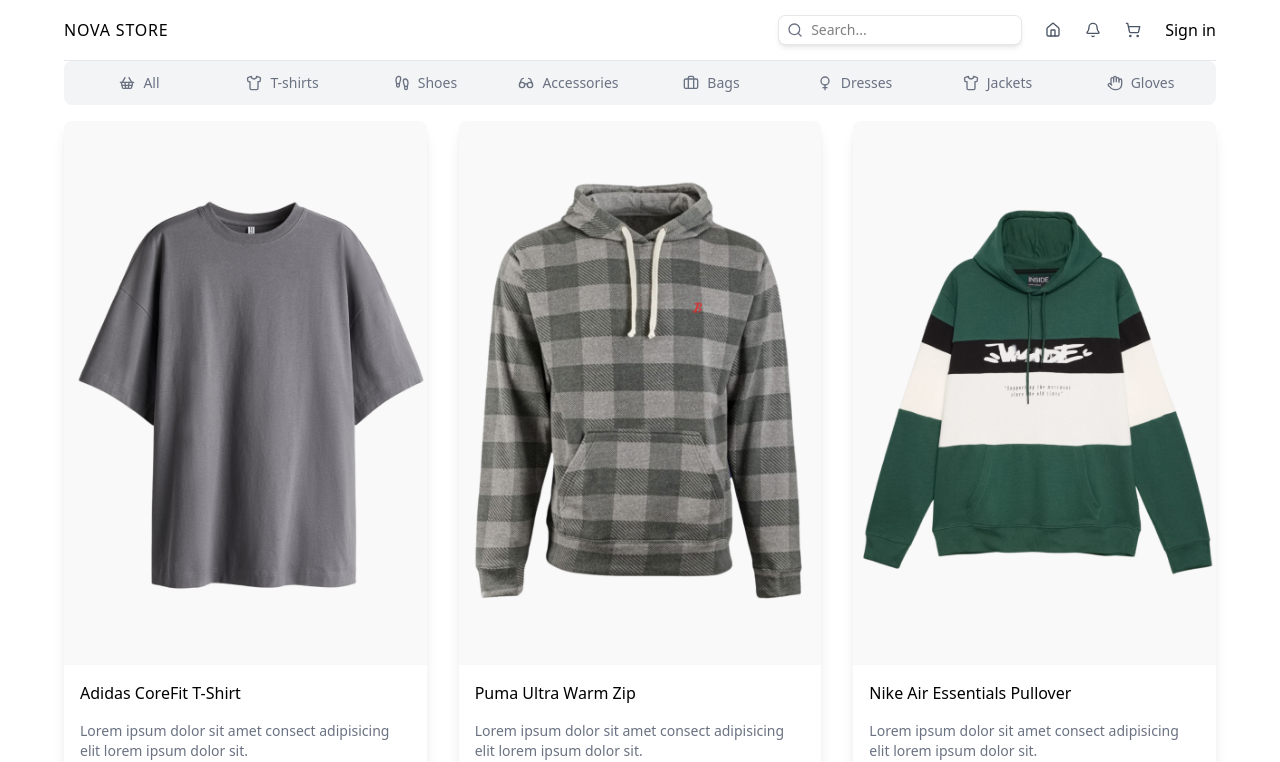
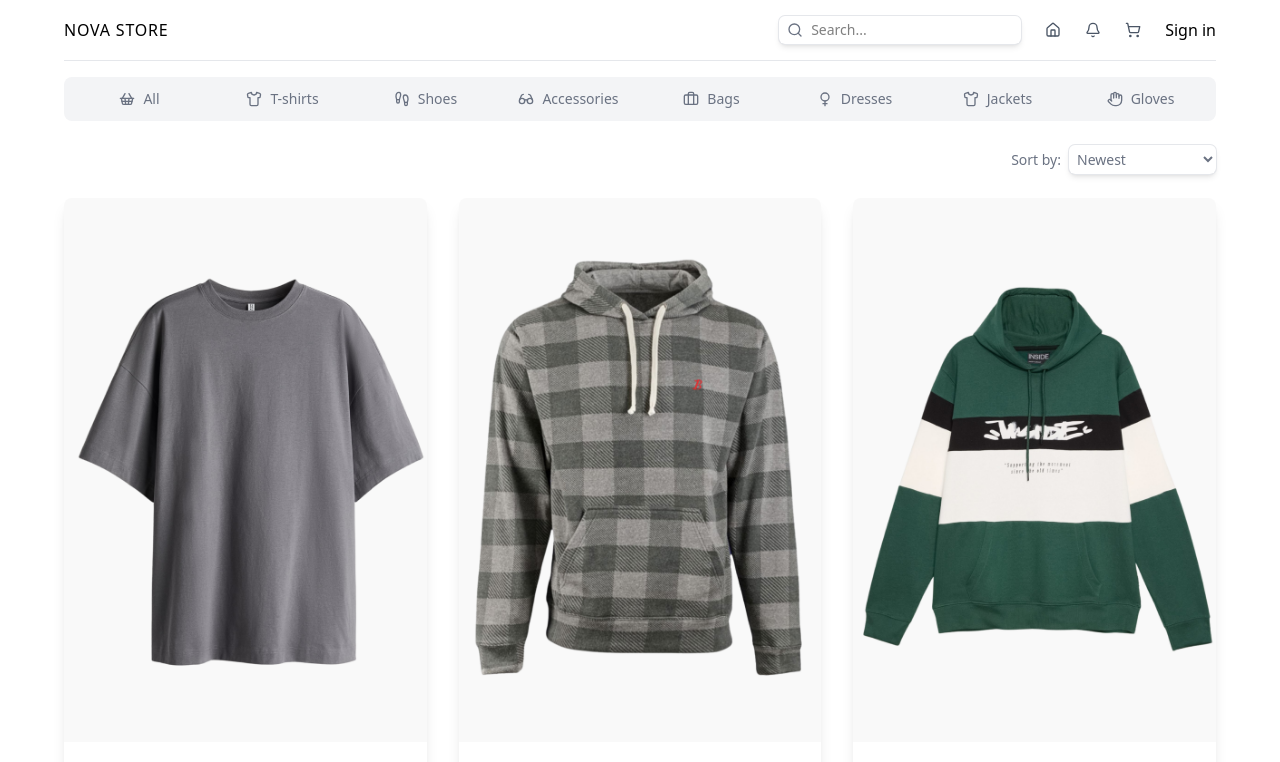
Before and after one commit to CleverCoder03/ecommerce-ui, a Next.js app: page /products in a window 1280 px wide. Shown: the top 762 px of the page. Built offline with nearby package versions, Linux system fonts and the light colour scheme.

Commit message:
added filter in product page

```diff
--- a/src/app/page.tsx
+++ b/src/app/page.tsx
@@ -12,7 +12,7 @@
       <div className="relative aspect-3/1 mb-12">
         <Image src="/featured.png" alt="Featured Product" fill />
       </div>
-      <ProductList category={category} />
+      <ProductList category={category} params="Homepage"/>
     </div>
   );
 };
--- a/src/app/products/page.tsx
+++ b/src/app/products/page.tsx
@@ -8,7 +8,7 @@
   const category = (await searchParams).category;
   return (
     <div>
-        <ProductList category={category} />
+        <ProductList category={category} params='Productpage'/>
     </div>
   )
 }
--- /dev/null
+++ b/src/components/Filter.tsx
@@ -0,0 +1,27 @@
+"use client"
+import { usePathname, useRouter, useSearchParams } from "next/navigation"
+
+const Filter = () => {
+    const searchParams = useSearchParams()
+    const router = useRouter()
+    const pathname = usePathname()
+
+    const handleFilter = (value: string) => {
+    const params = new URLSearchParams(searchParams)
+    params.set("sort", value)
+    router.push(`${pathname}?${params.toString()}`, {scroll: false})
+  }
+  return (
+    <div className="flex items-center justify-end gap-2 text-sm text-gray-500 my-6">
+        <span>Sort by:</span>
+        <select name="sort" id="sort" className="ring-1 ring-gray-200 outline-0 shadow-md rounded-md p-1" onChange={(e)=>handleFilter(e.target.value)}>
+            <option value="newest">Newest</option>
+            <option value="oldest">Oldest</option>
+            <option value="asc">Price: Low to High</option>
+            <option value="desc">Price: High to Low</option>
+        </select>
+    </div>
+  )
+}
+
+export default Filter
--- a/src/components/Footer.tsx
+++ b/src/components/Footer.tsx
@@ -2,7 +2,7 @@
 
 const Footer = () => {
   return (
-    <div className="mt-16 flex flex-col items-center gap-8 md:justify-between md:gap-0 md:flex-row md:items-start bg-gray-800 rounded-lg p-8 [&>section]:flex [&>section]:flex-col [&>section]:items-center md:[&>section]:items-start [&>section]:gap-4">
+    <div className="mt-12 flex flex-col items-center gap-8 md:justify-between md:gap-0 md:flex-row md:items-start bg-gray-800 rounded-lg p-8 [&>section]:flex [&>section]:flex-col [&>section]:items-center md:[&>section]:items-start [&>section]:gap-4">
       <section className="[&>p]:text-sm [&>p]:text-gray-400">
         <Link href={"/"}>
           <p className="text-base font-medium uppercase tracking-wider text-white">
--- a/src/components/ProductList.tsx
+++ b/src/components/ProductList.tsx
@@ -2,6 +2,7 @@
 import Categories from "./Categories";
 import ProductCard from "./ProductCard";
 import Link from "next/link";
+import Filter from "./Filter";
 
 //Temporary data
 const products: ProductsType = [
@@ -116,10 +117,11 @@
 ];
 
 
-const ProductList = ({category}:{category: string}) => {
+const ProductList = ({category, params}:{category: string, params: "Homepage" | "Productpage"}) => {
   return (
-    <div className="w-full">
+    <div className="w-full py-4">
         <Categories />
+        {params === "Productpage" && <Filter />}
         <div className="grid grid-cols-1 sm:grid-cols-2 lg:grid-cols-3 2xl:grid-cols-4 gap-8">
             {products.map((product) => (
                 <ProductCard key={product.id} product={product} />
```
